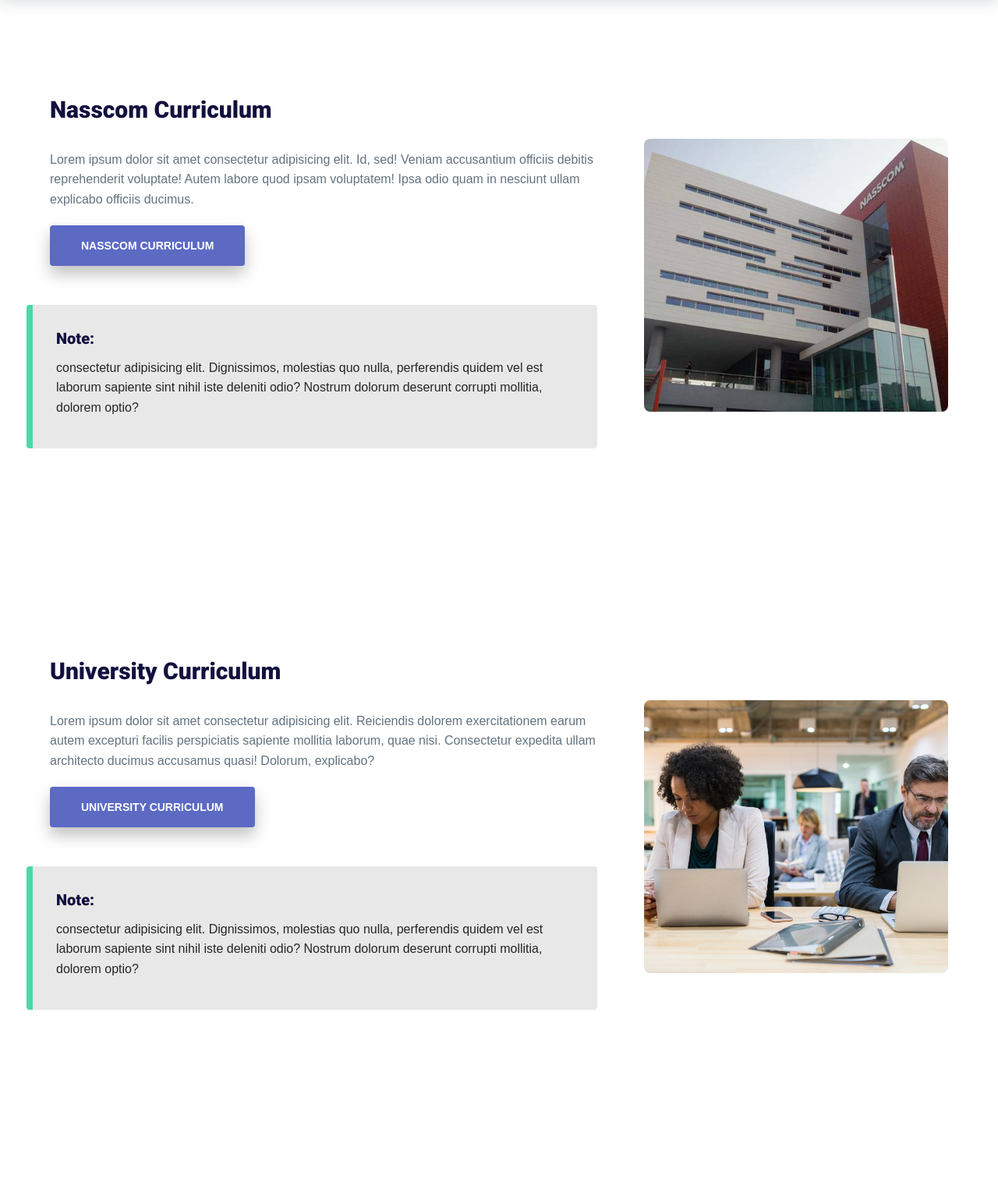
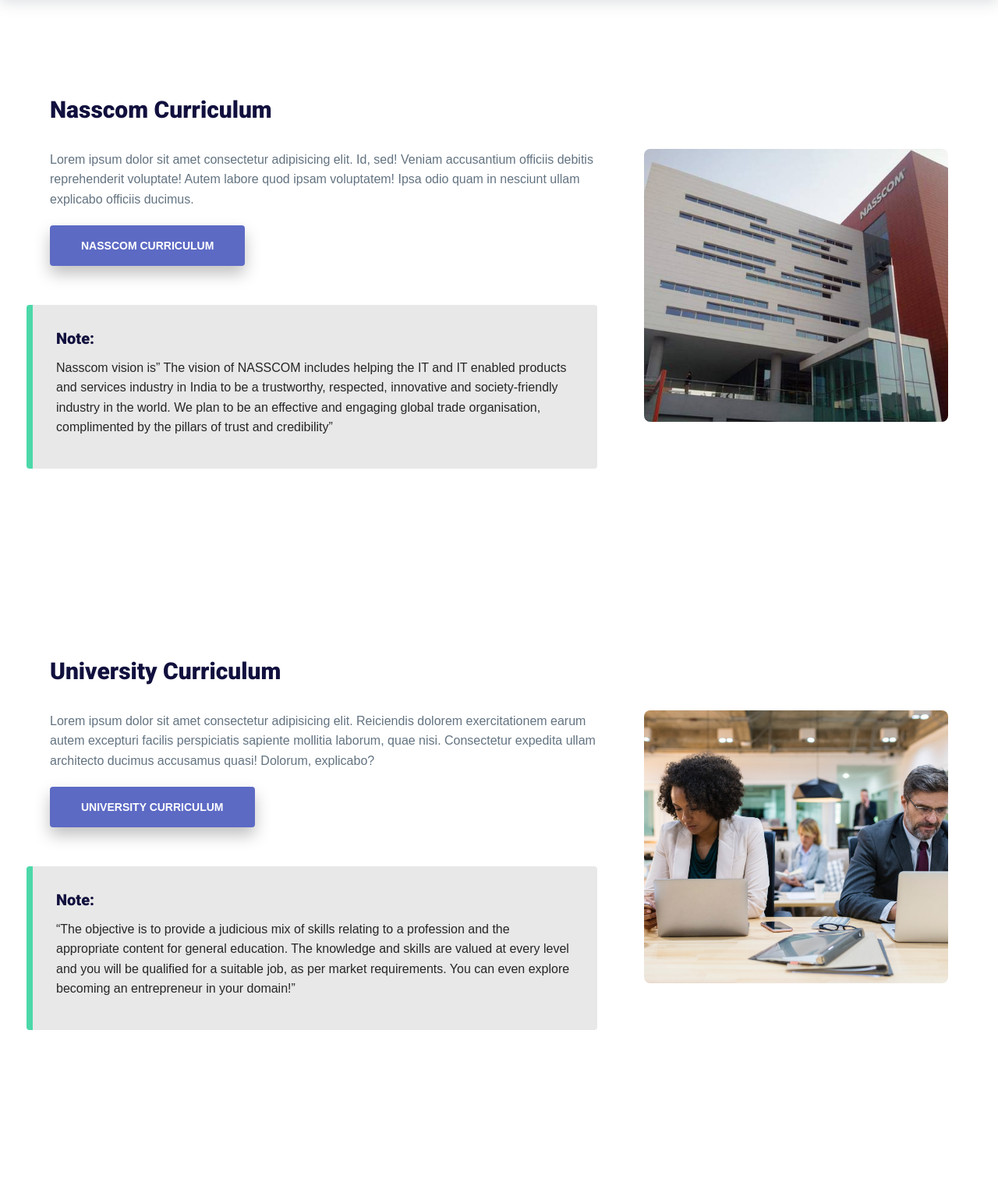
Before and after one commit to Mister-maker/celect_django, a Django app: page /curriculum/ in a window 1280 px wide. Shown: the part 86-1607 px from the top of the page at 78% size. Run offline with Django 3.2, Linux system fonts and the light colour scheme.

Commit message:
Update curriculum.html

```diff
--- a/src/templates/curriculum.html
+++ b/src/templates/curriculum.html
@@ -16,9 +16,7 @@
                         ullam explicabo officiis ducimus.</p><a class="button" href="#">Nasscom Curriculum</a>
                     <div class="curricula-note">
                         <h3>Note: </h3>
-                        <p>consectetur adipisicing elit. Dignissimos, molestias quo nulla, perferendis quidem vel est
-                            laborum sapiente sint nihil iste deleniti odio? Nostrum dolorum deserunt corrupti mollitia,
-                            dolorem optio?</p>
+                        <p>Nasscom vision is” The vision of NASSCOM includes helping the IT and IT enabled products and services industry in India to be a trustworthy, respected, innovative and society-friendly industry in the world. We plan to be an effective and engaging global trade organisation, complimented by the pillars of trust and credibility”</p>
                     </div>
                 </div>
                 <div class="col-2"><img src="{% static 'images/nasscom.jpg' %}" /></div>
@@ -36,9 +34,7 @@
                         Curriculum</a>
                     <div class="curricula-note">
                         <h3>Note: </h3>
-                        <p>consectetur adipisicing elit. Dignissimos, molestias quo nulla, perferendis quidem vel est
-                            laborum sapiente sint nihil iste deleniti odio? Nostrum dolorum deserunt corrupti mollitia,
-                            dolorem optio?</p>
+                        <p>“The objective is to provide a judicious mix of skills relating to a profession and the appropriate content for general education.  The knowledge and skills are valued at every level and you will be qualified for a suitable job, as per market requirements. You can even explore becoming an entrepreneur in your domain!”</p>
                     </div>
                 </div>
                 <div class="col-2"> <img src="{% static 'images/header-back.jpg' %}" /></div>
```
